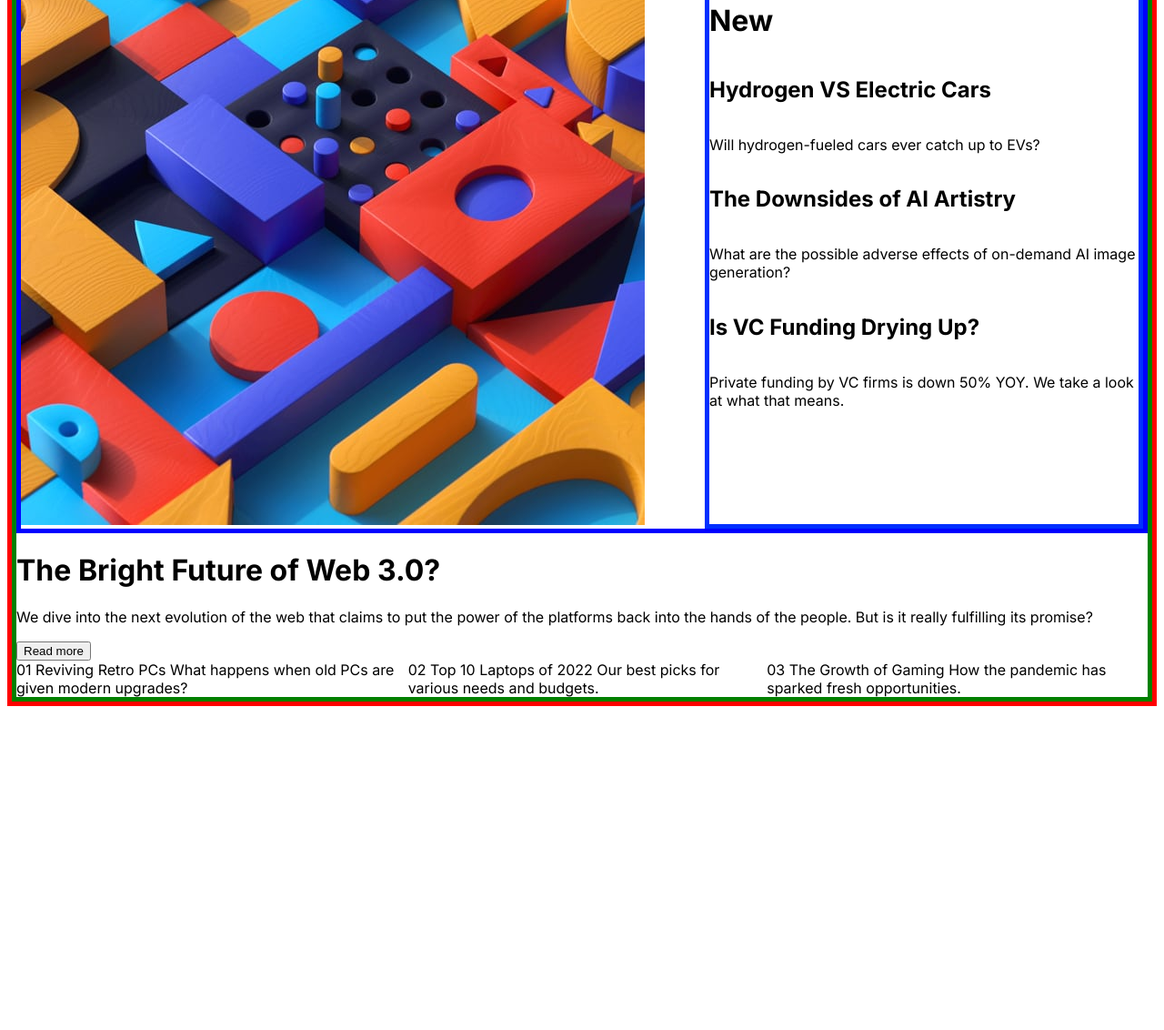
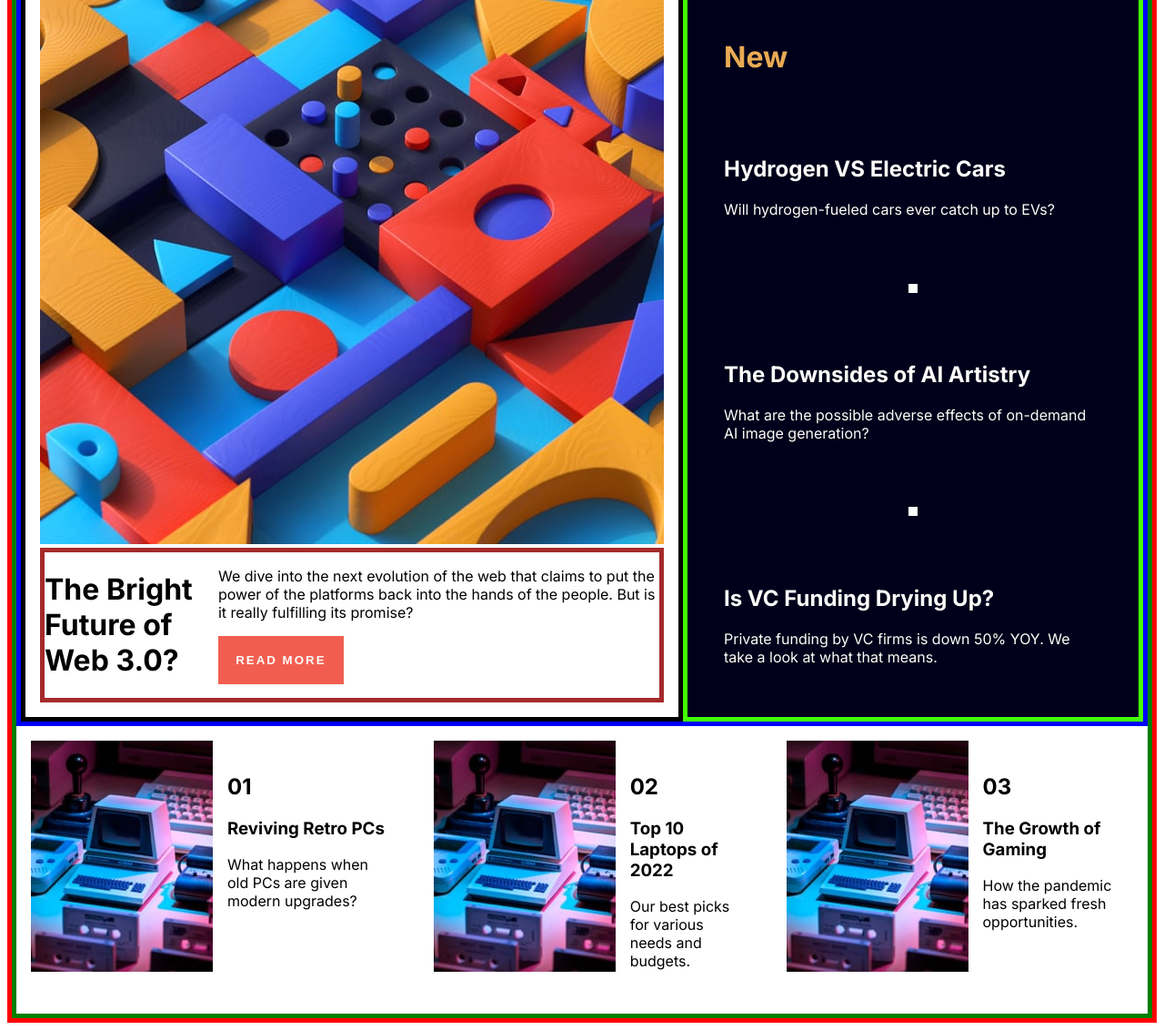
Before and after one commit to andressalazar08/Frontend_Mentor_project_5, a plain HTML site: page index.html in a window 1280 px wide. Shown: the part 160-1292 px from the top of the page at 91% size. Before the commit the page ends 944 px from the top, so only its background shows below. Drawn offline with Linux system fonts and the light colour scheme.

Commit message:
imagenes por ajustar

```diff
--- a/index.html
+++ b/index.html
@@ -34,60 +34,88 @@
     <div class="article-section">
       <div class="article-section-img">
         <img src="/assets/images/image-web-3-mobile.jpg" alt="">
+        <div class="article-section-desc">
+          <div class="article-section-desc-title">
+            <h1>The Bright Future of Web 3.0?</h1>
+          </div>
+
+          <div class="article-section-desc-full">
+            <p>We dive into the next evolution of the web that claims to put the power of the platforms back into the hands of the people.
+              But is it really fulfilling its promise?</p>
+
+              <button class="btn">READ MORE</button>
+          </div>
+
+        </div>
       </div>
       <div class="news-seccion">
         <h1>New</h1>
+      <div>
+        <h2>Hydrogen VS Electric Cars</h2>
+        <p>Will hydrogen-fueled cars ever catch up to EVs?</p>
 
-      <h2>Hydrogen VS Electric Cars</h2>
-      <p>Will hydrogen-fueled cars ever catch up to EVs?</p>
+      </div>
 
-      <h2>The Downsides of AI Artistry</h2>
-      <p>What are the possible adverse effects of on-demand AI image generation?</p>
+      <hr>
+      <div>
+        <h2>The Downsides of AI Artistry</h2>
+        <p>What are the possible adverse effects of on-demand AI image generation?</p>
+      </div>
 
+      <hr class="linea">
+      <div>
+        <h2>Is VC Funding Drying Up?</h2>
+        <p>Private funding by VC firms is down 50% YOY. We take a look at what that means.</p>
 
-      <h2>Is VC Funding Drying Up?</h2>
-      <p>Private funding by VC firms is down 50% YOY. We take a look at what that means.</p>
+      </div>
 
 
       </div>
     </div>
 
-    <div class="article-section-desc">
-      <div class="article-section-desc-title">
-        <h1>The Bright Future of Web 3.0?</h1>
-      </div>
 
-      <div class="article-section-desc-full">
-        <p>We dive into the next evolution of the web that claims to put the power of the platforms back into the hands of the people.
-          But is it really fulfilling its promise?</p>
-
-          <button>Read more</button>
-      </div>
-
-
-
-
-
-    </div>
 
 
     <div class="other-news">
       <div class="other-news-one">
-        01
-        Reviving Retro PCs
-        What happens when old PCs are given modern upgrades?
+        <div class="other-news-one-img">
+          <img src="assets/images/image-retro-pcs.jpg" alt="vacio">
+        </div>
+
+        <div class="other-news-one-desc">
+          <h2>01</h2>
+          <h3>Reviving Retro PCs</h3>
+          <p>What happens when old PCs are given modern upgrades?</p>
+
+        </div>
+
       </div>
 
       <div class="other-news-two">
-        02
-        Top 10 Laptops of 2022
-        Our best picks for various needs and budgets.
+
+        <div class="other-news-two-img">
+          <img src="assets/images/image-retro-pcs.jpg" alt="vacio">
+        </div>
+
+        <div class="other-news-two-desc">
+          <h2>02</h2>
+          <h3>Top 10 Laptops of 2022</h3>
+          <p>Our best picks for various needs and budgets.</p>
+        </div>
+
       </div>
 
       <div class="other-news-three">
-        03
-        The Growth of Gaming
-        How the pandemic has sparked fresh opportunities.
+
+        <div class="other-news-three-img">
+          <img src="assets/images/image-retro-pcs.jpg" alt="vacio">
+        </div>
+
+        <div class="other-news-three-desc">
+          <h2>03</h2>
+          <h3>The Growth of Gaming</h3>
+          <p>How the pandemic has sparked fresh opportunities.</p>
+        </div>
       </div>
 
 
--- a/styles.css
+++ b/styles.css
@@ -70,24 +70,87 @@ body{
 
 .article-section-img{
     width: 80%;
+    border: 5px solid black;
+    padding: 1rem;
 }
+
 .article-section-desc{
-    /* display: flex; */
+    border: 5px solid brown;
+    display: flex;
+    /* margin: 1rem; */
+    /* padding: 1rem; */
+}
 
+.btn{
+    background-color: var(--Soft-red);
+    color: var(--Off-white);
+    border: 0;
+    padding: 1.2rem;
+    font-weight: 700;
+    letter-spacing: 2px;
+}
+
+.other-news{
+
+    display: flex;
+    /* margin: 1rem; */
+
+}
+
+.other-news-one{
+    padding: 1rem;
+    display: flex;
+}
+
+.other-news-one-desc{
+    margin: 1rem;
+}
+
+
+.other-news-two{
+    padding: 1rem;
+    display: flex;
+}
+
+.other-news-two-desc{
+    margin: 1rem;
+}
+
+.other-news-three{
+    padding: 1rem;
+    display: flex;
+}
+
+.other-news-three-desc{
+    margin: 1rem;
+}
+
+
+.news-seccion{
+    border:5px solid rgb(68, 255, 0);
+    display: flex;
+    flex-direction: column;
+    justify-content: space-between;
+    background-color: var(--Very-dark-blue);
+    color: var(--Off-white);
+
+    padding: 2.5rem;
+}
+
+.news-seccion h1{
+    color: var(--Soft-orange);
 }
 
 
 
-.other-news{
-
-    display: flex;
-
-}
-
-.news-seccion{
-    border:5px solid rgb(0, 47, 255);
-    display: flex;
-    flex-direction: column;
+hr{
+    /* height:20px;
+    width: 10px;
+    /* border-width:0; */
+    color:gray;
+    background-color:gray;
+    border: 5px solid white;
+    /* opacity: 0.5; */
 }
 
 /*Estilos para el footer*/
```
